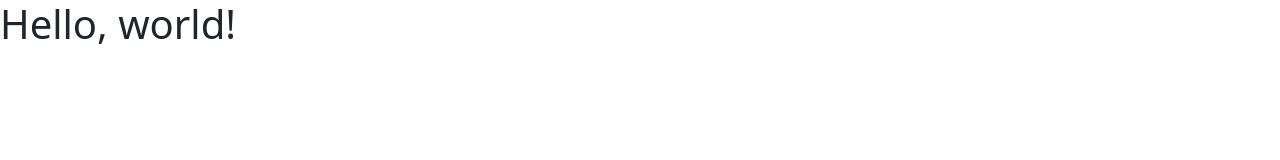
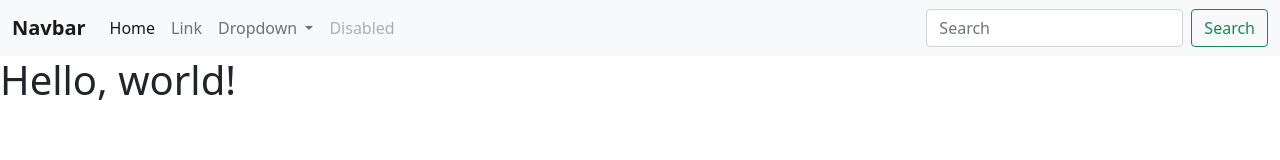
Before and after one commit to Ubaidistan395/centralized-workflow-practice, a plain HTML site: page index.html in a window 1280 px wide. Drawn offline with nearby package versions, Linux system fonts and the light colour scheme.

Commit message:
add bootstrap navbar

```diff
--- a/index.html
+++ b/index.html
@@ -14,6 +14,72 @@
     <title>Hello, world!</title>
   </head>
   <body>
+    <nav class="navbar navbar-expand-lg navbar-light bg-light">
+      <div class="container-fluid">
+        <a class="navbar-brand" href="#"><b>Navbar</b></a>
+        <button
+          class="navbar-toggler"
+          type="button"
+          data-bs-toggle="collapse"
+          data-bs-target="#navbarSupportedContent"
+          aria-controls="navbarSupportedContent"
+          aria-expanded="false"
+          aria-label="Toggle navigation"
+        >
+          <span class="navbar-toggler-icon"></span>
+        </button>
+        <div class="collapse navbar-collapse" id="navbarSupportedContent">
+          <ul class="navbar-nav me-auto mb-2 mb-lg-0">
+            <li class="nav-item">
+              <a class="nav-link active" aria-current="page" href="#">Home</a>
+            </li>
+            <li class="nav-item">
+              <a class="nav-link" href="#">Link</a>
+            </li>
+            <li class="nav-item dropdown">
+              <a
+                class="nav-link dropdown-toggle"
+                href="#"
+                id="navbarDropdown"
+                role="button"
+                data-bs-toggle="dropdown"
+                aria-expanded="false"
+              >
+                Dropdown
+              </a>
+              <ul class="dropdown-menu" aria-labelledby="navbarDropdown">
+                <li><a class="dropdown-item" href="#">Action</a></li>
+                <li><a class="dropdown-item" href="#">Another action</a></li>
+                <li><hr class="dropdown-divider" /></li>
+                <li>
+                  <a class="dropdown-item" href="#">Something else here</a>
+                </li>
+              </ul>
+            </li>
+            <li class="nav-item">
+              <a
+                class="nav-link disabled"
+                href="#"
+                tabindex="-1"
+                aria-disabled="true"
+                >Disabled</a
+              >
+            </li>
+          </ul>
+          <form class="d-flex">
+            <input
+              class="form-control me-2"
+              type="search"
+              placeholder="Search"
+              aria-label="Search"
+            />
+            <button class="btn btn-outline-success" type="submit">
+              Search
+            </button>
+          </form>
+        </div>
+      </div>
+    </nav>
     <h1>Hello, world!</h1>
 
     <!-- Optional JavaScript; choose one of the two! -->
```
